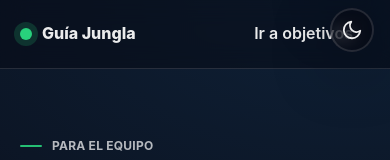
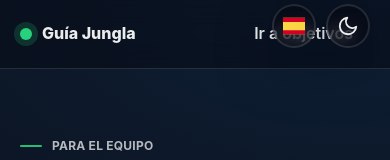
Before and after one commit to Brizhelito/Web_Guia_Jungla_LOL_HTML_CSS, a plain HTML site: page index.html in a window 390 px wide. Shown: the top 160 px of the page. Drawn offline with Linux system fonts and the light colour scheme.

Commit message:
fix: adjust fixed controls layout to horizontal and increase z-index for better visibility

```diff
--- a/styles.css
+++ b/styles.css
@@ -198,15 +198,15 @@
   bottom: 24px;
   right: 24px;
   display: flex;
-  flex-direction: column;
+  flex-direction: row; /* Cambiado a horizontal */
   gap: 12px;
-  z-index: 100;
+  z-index: 1000; /* Aumentado para asegurar visibilidad */
 }
 
 @media (max-width: 860px) {
   .fixed-controls {
-    bottom: 16px;
-    right: 16px;
+    bottom: 20px;
+    right: 20px;
     gap: 10px;
   }
 }
```
